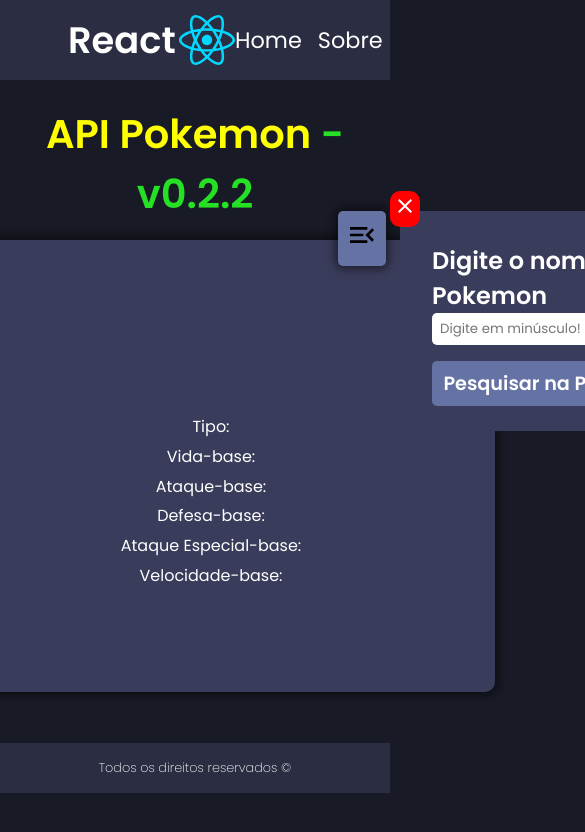
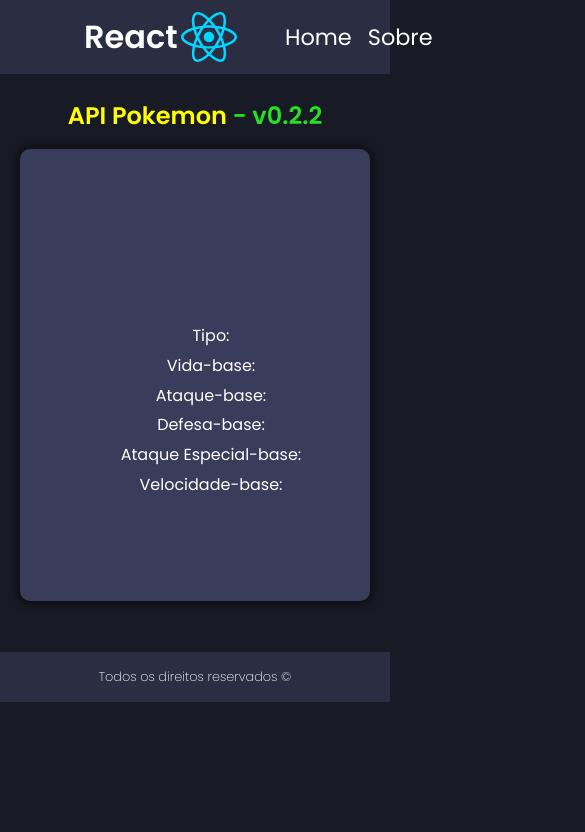
Before and after one commit to NatanCorreiaS/pokemon-api, a React (Create React App) app: page / in a window 390 px wide. Shown: the top 832 px of the page, 585 px wide, since content can reach past the window. Built offline with nearby package versions, Linux system fonts and the light colour scheme.

Commit message:
layout basico pra mobile

```diff
--- a/src/styles/Header.css
+++ b/src/styles/Header.css
@@ -43,3 +43,20 @@ nav ul li {
 nav ul li:hover {
   border-bottom: 1px solid white;
 }
+
+@media (max-width: 450px) {
+  header {
+    display: flex;
+    flex-direction: row;
+    justify-content: space-around;
+  }
+
+  header .logo-container h1 {
+    margin-left: 1rem;
+    font-size: 2rem;
+  }
+
+  header nav {
+    margin-left: 3rem;
+  }
+}
--- a/src/styles/Home.css
+++ b/src/styles/Home.css
@@ -169,3 +169,22 @@ main {
   background-color: red;
   color: white;
 }
+
+@media (max-width: 450px) {
+  .title-main h2 {
+    font-size: 1.5rem;
+  }
+
+  .pokemon-container {
+    width: 350px;
+    border-radius: none;
+  }
+
+  .button-slide-container {
+    display: none;
+  }
+
+  .slide-container {
+    display: none;
+  }
+}
```
